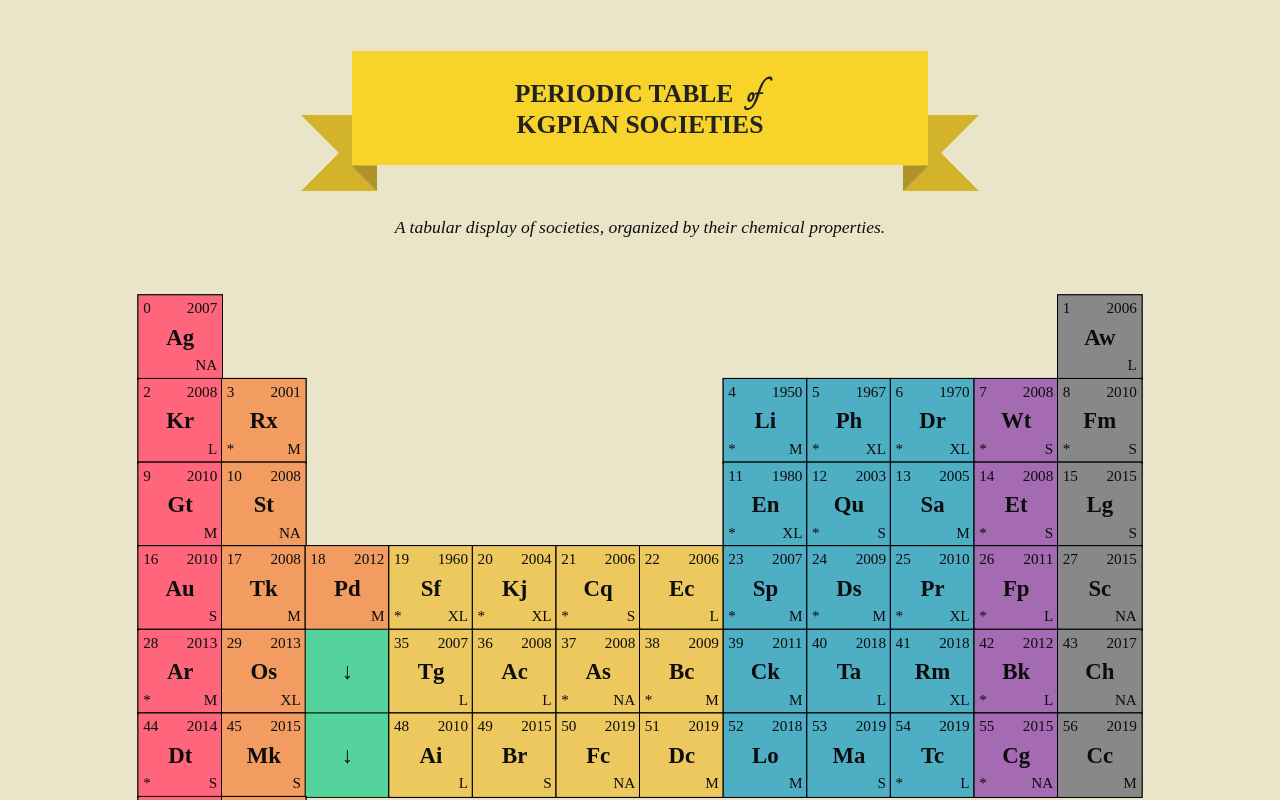
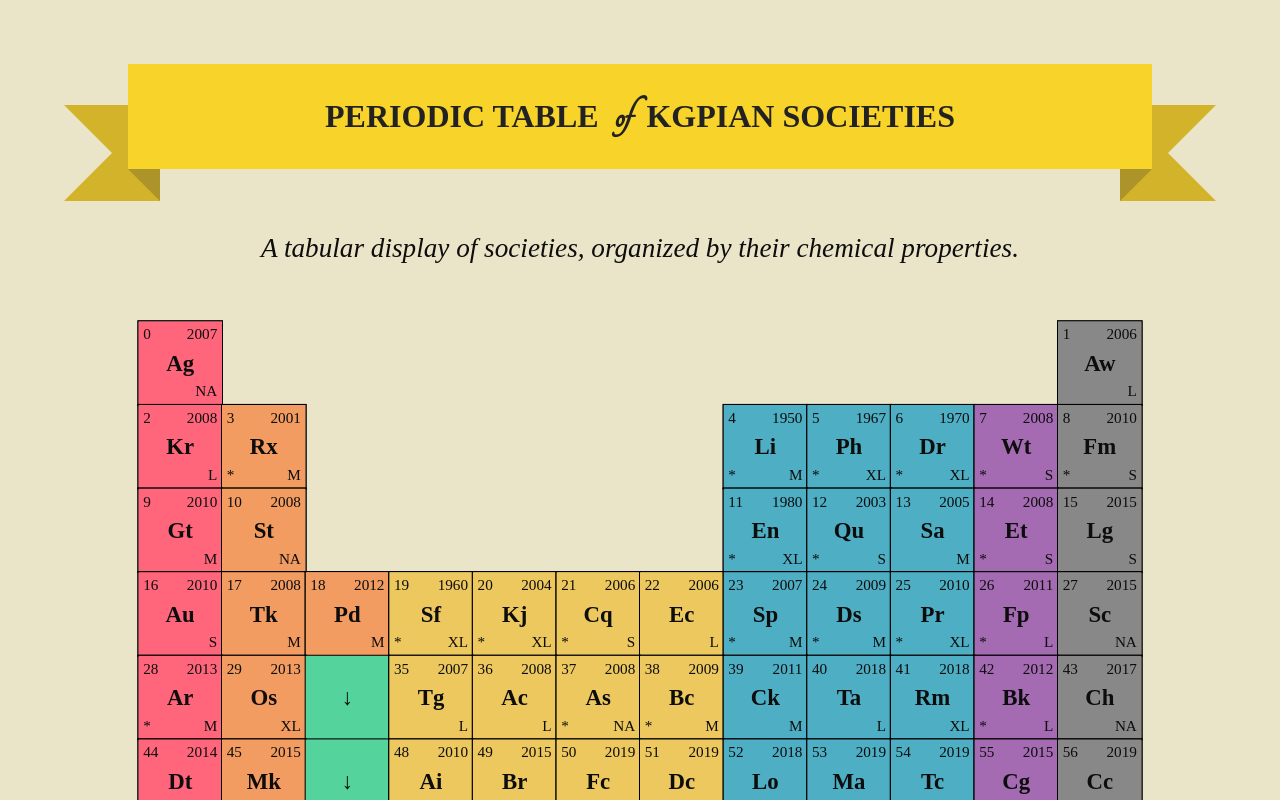
Before and after one commit to metakgp/societytable, a React (Vite) app: page / in a window 1280 px wide. Shown: the top 800 px of the page. Built offline with nearby package versions, Linux system fonts and the light colour scheme; a web font is replaced by a local one.

Commit message:
fix: more fontsize fixes

```diff
--- a/src/styles/_header.scss
+++ b/src/styles/_header.scss
@@ -9,6 +9,11 @@
 	margin-bottom: 1rem;
 
 	.subtitle {
+
+		@media screen and (max-width: 1280px) {
+			font-size: 1.7rem;
+		}
+
 		margin-top: 0;
 		text-align: center;
 		font-size: 1.1rem;
@@ -31,8 +36,8 @@
 	/* Based on 24px vertical rhythm. 48px bottom margin - normally 24 but the ribbon 'graphics' take up 24px themselves so we double it. */
 
 	@media screen and (max-width: 1280px) {
-		font-size: 1.6em !important;
-		width: 25%;
+		font-size: 2em !important;
+		width: 55%;
 		padding: 1em 5em;
 		margin-bottom: 2em;
 	}
```
